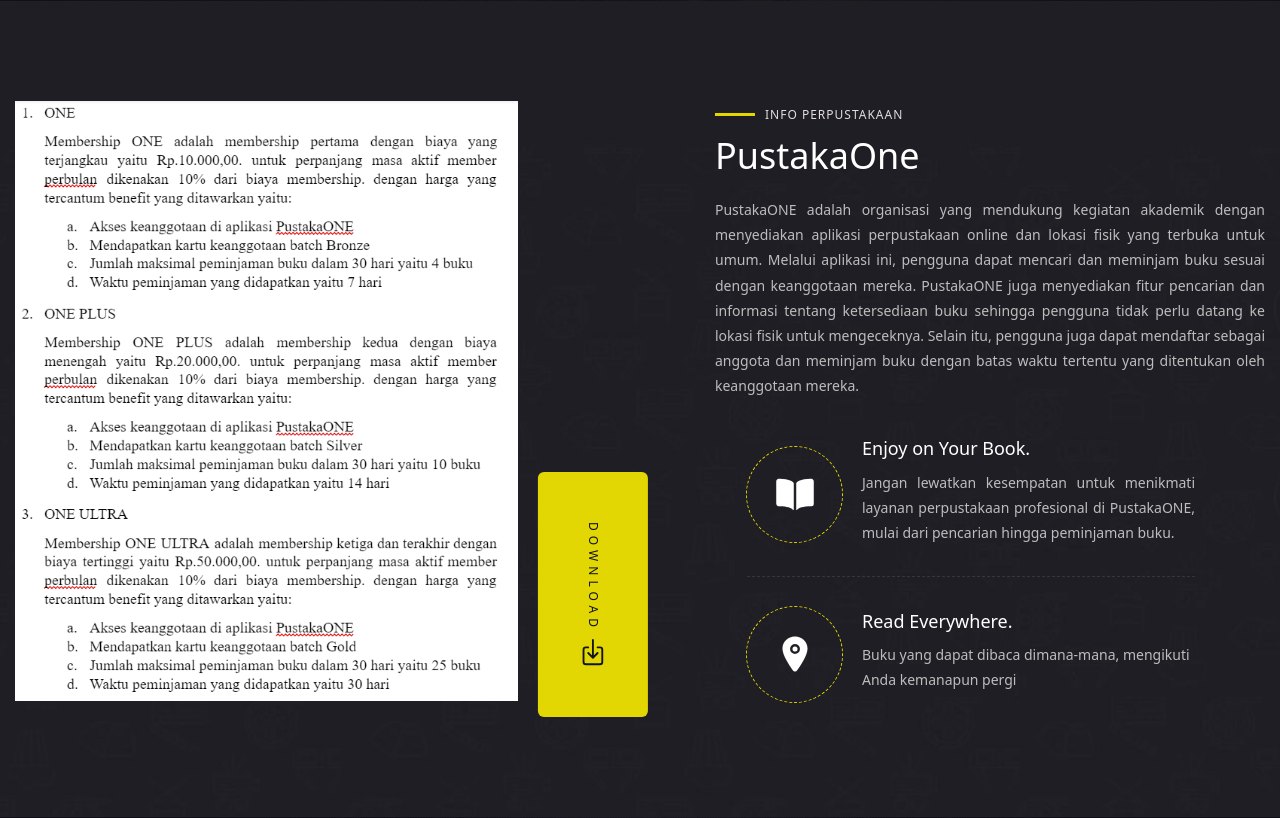
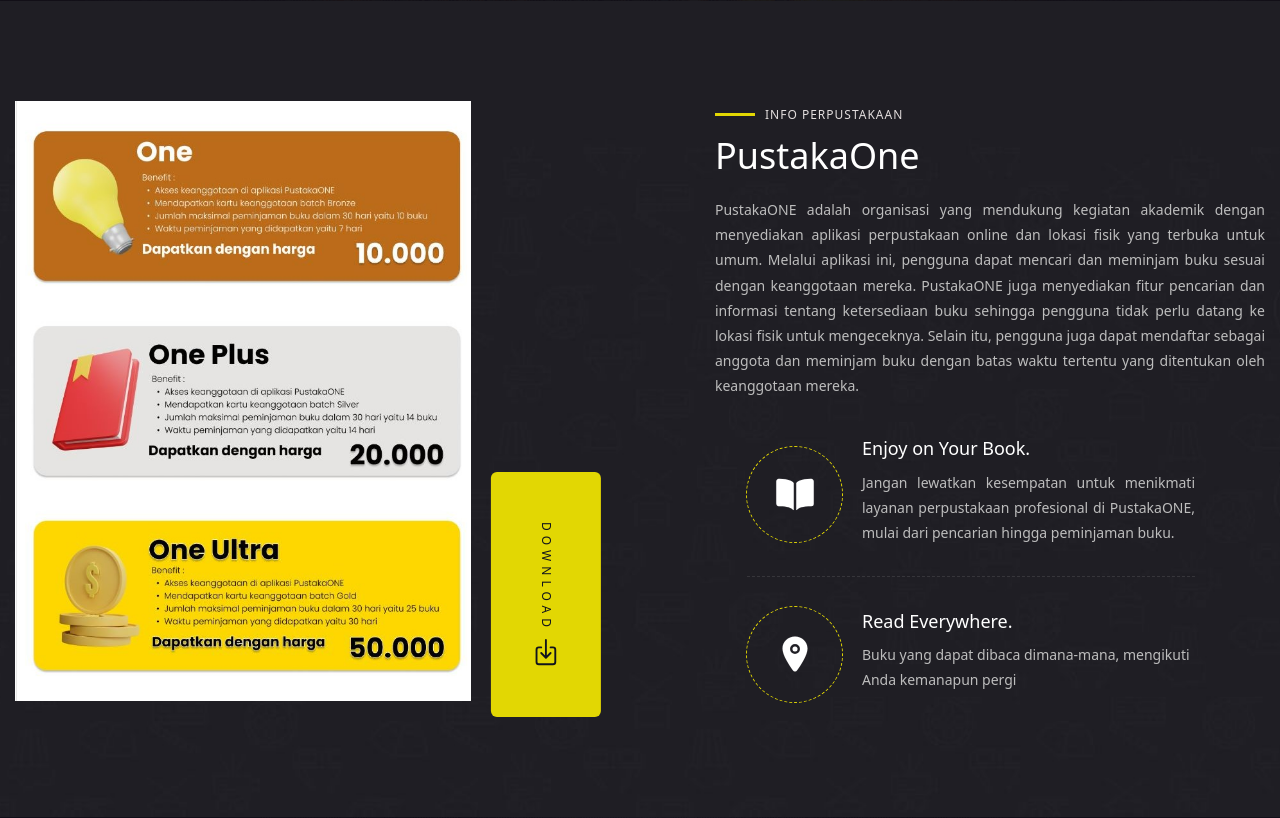
Before and after one commit to rolandvincent/PustakaOne, a CodeIgniter 4 app: template app/Views/public/index.php in a window 1280 px wide. Shown: the part 1161-1979 px from the top of the page. Run offline with PHP 8.4 and a stand-in for CodeIgniter, Linux system fonts and the light colour scheme; the template is opened without the code that fills it, so the values that code supplies are empty; some libraries are stand-ins or nearby versions.

Commit message:
ganti gambar

```diff
--- a/app/Views/admin/edit_user.php
+++ b/app/Views/admin/edit_user.php
@@ -138,7 +138,7 @@
 
             ktpInput.onchange = () => {
                 if (ktpInput.files[0]) {
-                    ktpLabel.value = window.URL.createObjectURL(ktpInput.files[0].name);
+                    ktpLabel.value = ktpInput.files[0].name;
                 }
             }
 
@@ -146,7 +146,7 @@
                 const resetImage = accountUserImage.src;
                 fileInput.onchange = () => {
                     if (fileInput.files[0]) {
-                        accountUserImage.src = fileInput.files[0];
+                        accountUserImage.src = window.URL.createObjectURL(fileInput.files[0]);
                     }
                 };
                 resetFileInput.onclick = () => {
--- a/app/Views/public/index.php
+++ b/app/Views/public/index.php
@@ -102,10 +102,10 @@
 
                 <div class="service-banner">
                     <figure>
-                        <img src="./assets/images/membership.png" alt="jenis membership" style="weight: 300px; height: 600px;">
+                        <img src="./assets/images/membership.jpg" alt="jenis membership" style="weight: 300px; height: 600px;">
                     </figure>
 
-                    <a href="./assets/images/membership.png" download class="service-btn">
+                    <a href="./assets/images/membership.jpg" download class="service-btn">
                         <span>Download</span>
 
                         <ion-icon name="download-outline"></ion-icon>
--- a/app/Views/templates/menu_member.php
+++ b/app/Views/templates/menu_member.php
@@ -98,11 +98,7 @@
             </a>
         </li>
         <li class="menu-item">
-<<<<<<< HEAD
             <a href="/profil/edit-password" class="menu-link">
-=======
-            <a href="profil/edit-password" class="menu-link">
->>>>>>> 4e75c90ab2ede8b0367159f761a73a3519df1909
                 <i class="menu-icon fa-solid fa-key"></i>
                 <div data-i18n="Analytics">Ganti Password</div>
             </a>
```
Also changed, not shown: public/assets/images/membership.jpg (added), public/img/avatars/1672642473_f2ba39711b272a6c2488.png (added), public/img/avatars/1672642729_831867ed392339922eaf.jpg (added).
